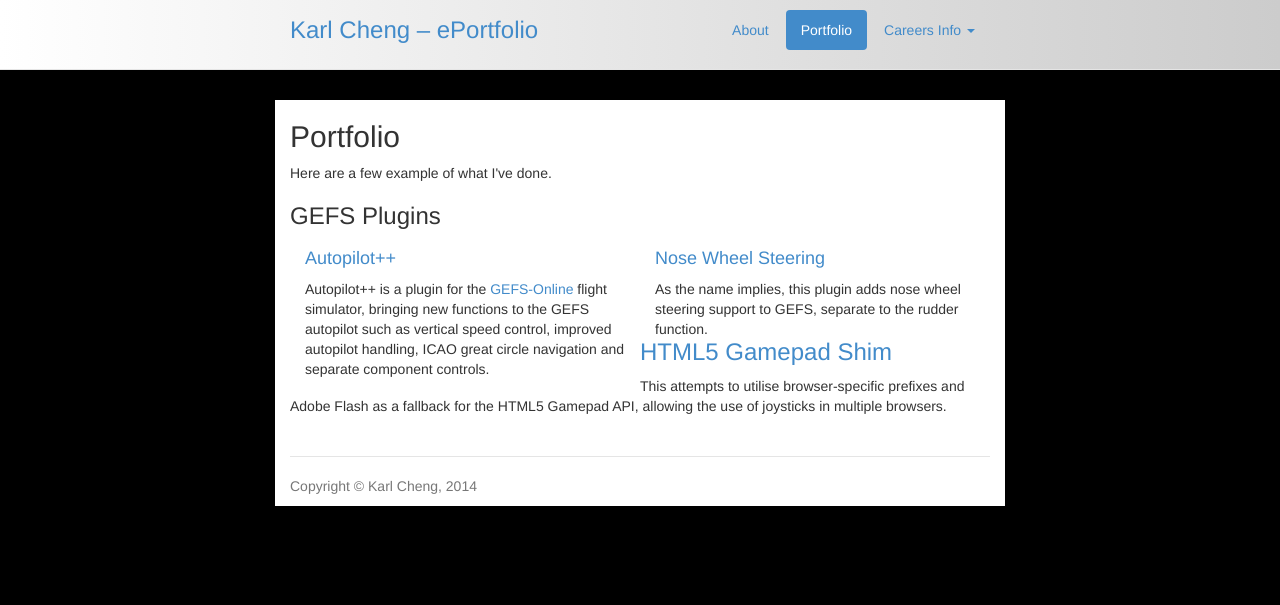
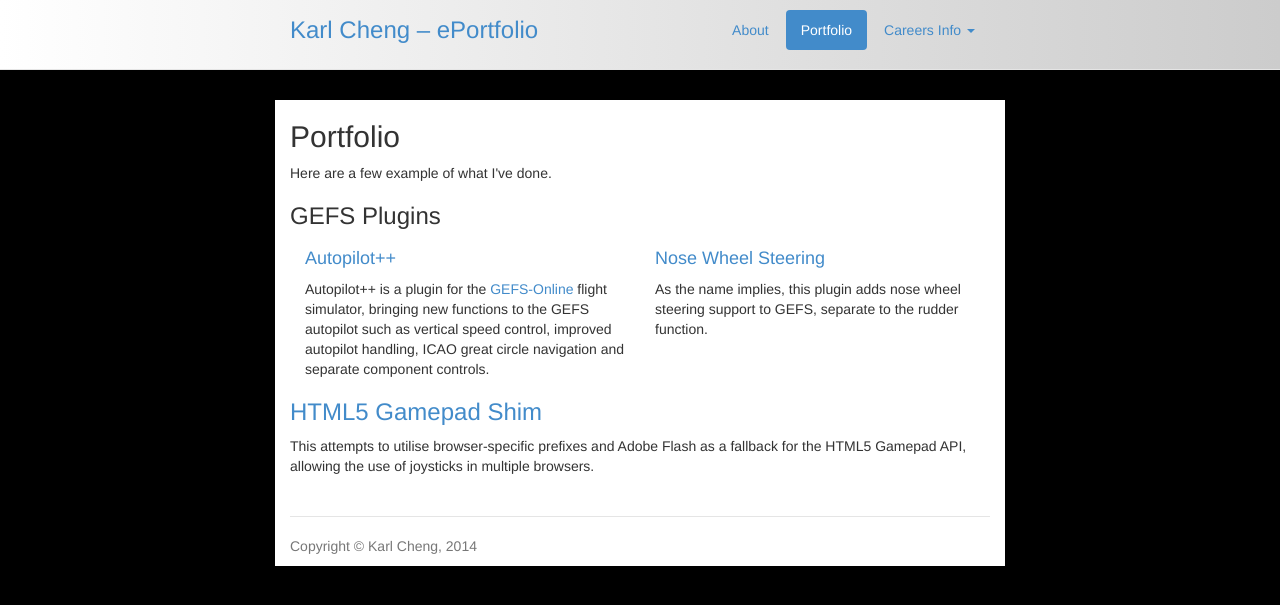
Before and after one commit to Qantas94Heavy/qantas94heavy.github.io, a Jekyll site: the page built from portfolio.md, in a window 1280 px wide. Shown: the top 605 px of the page. Built offline with Jekyll 4.4.1, drawn with Linux system fonts in a browser that asks for light colours.

Commit message:
Fix formatting of portfolio page

```diff
--- a/portfolio.md
+++ b/portfolio.md
@@ -2,9 +2,9 @@
 layout: default
 ---
 
+## Portfolio
+
 <div class="row marketing">
-  <h2>Portfolio</h2>
-
   Here are a few example of what I've done.
 
   <h3>GEFS Plugins</h3>
@@ -22,7 +22,9 @@ layout: default
 
     As the name implies, this plugin adds nose wheel steering support to GEFS, separate to the rudder function.
   </div>
+</div>
 
+<div class="row marketing">
   <h3><a href="//github.com/Qantas94Heavy/gamepad-shim">HTML5 Gamepad Shim</a></h3>
 
   This attempts to utilise browser-specific prefixes and Adobe Flash as a fallback for the HTML5 Gamepad API,
```
